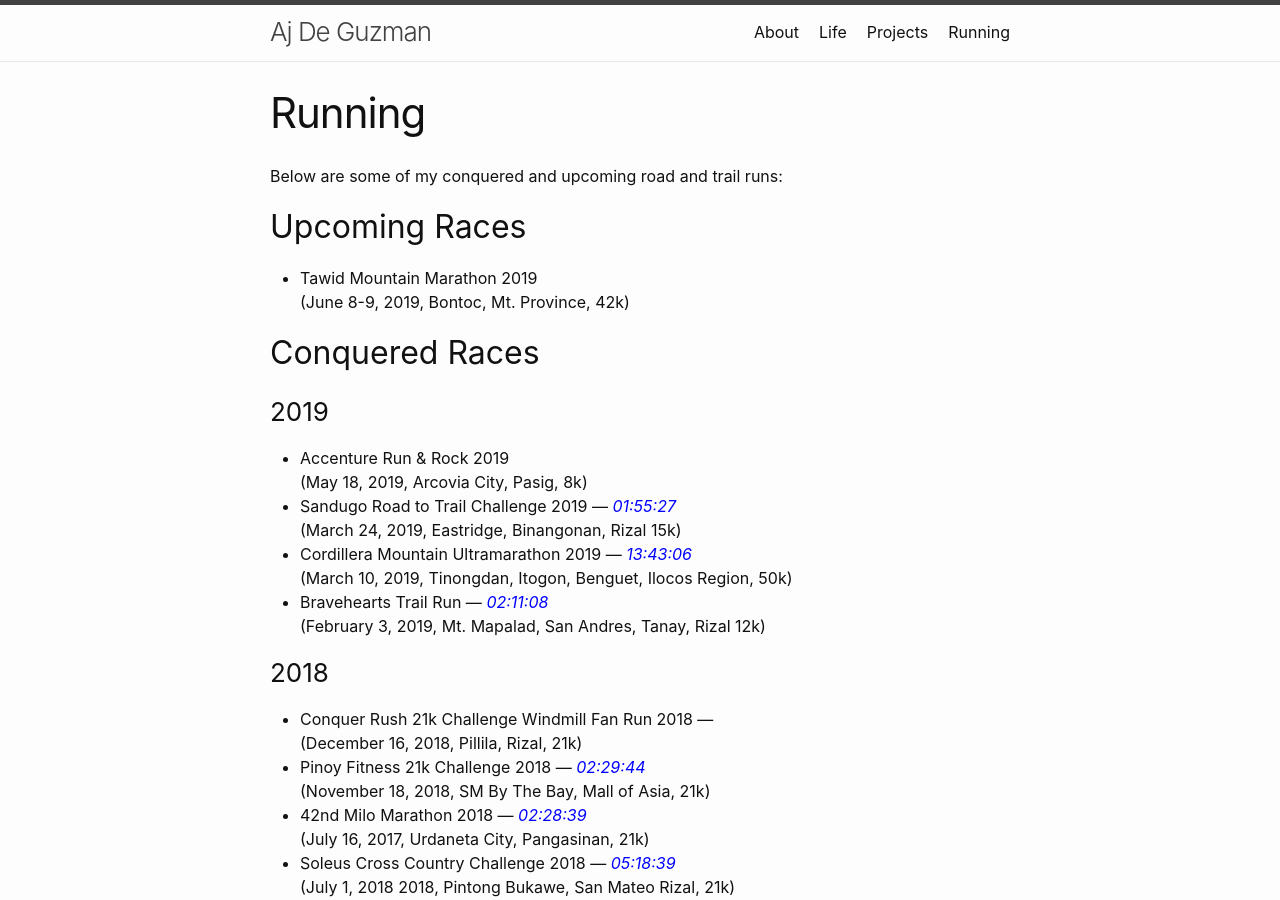
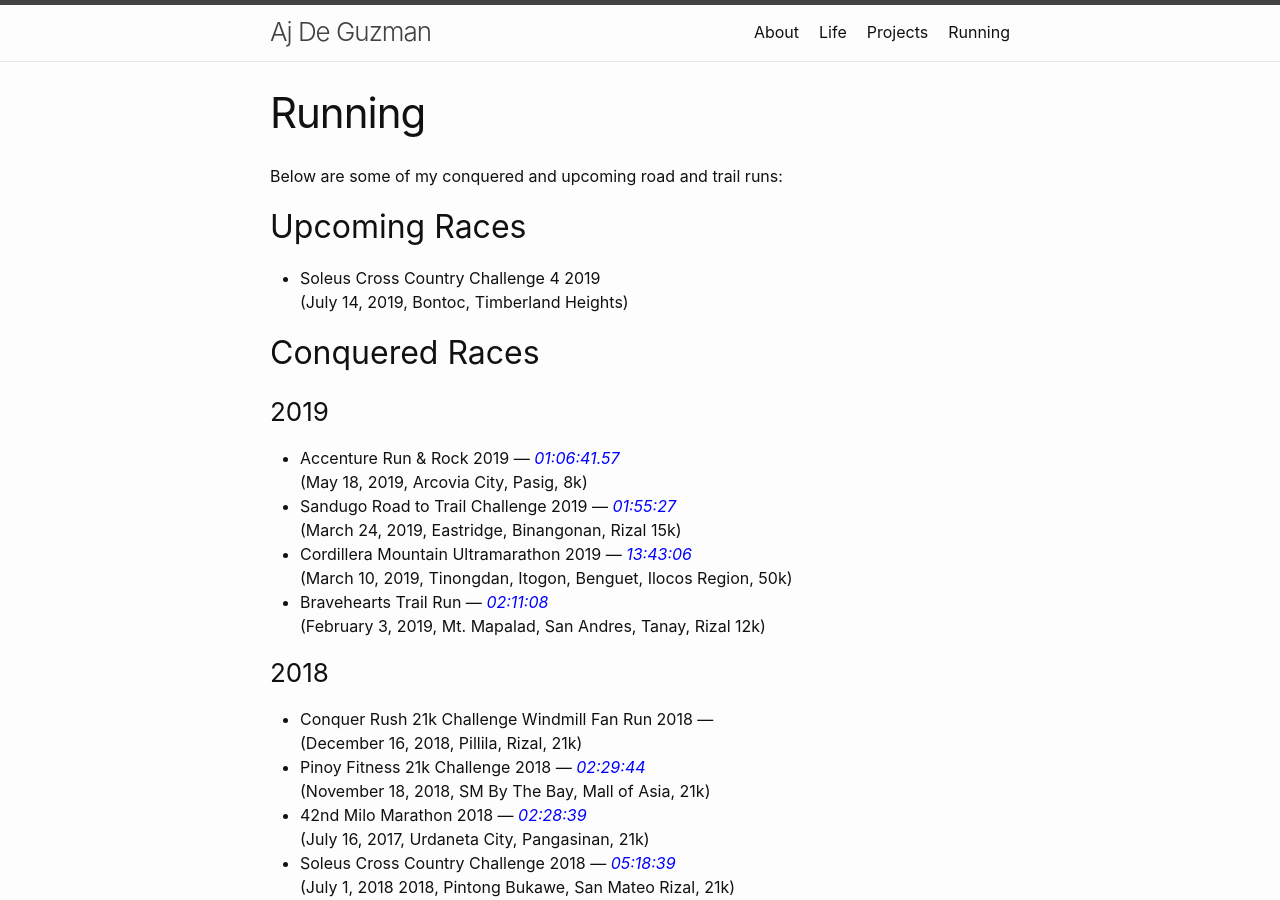
Before and after one commit to ajdeguzman/ajdeguzman.github.io, a Jekyll site: the page built from running.md, in a window 1280 px wide and 900 px high. Built offline with Jekyll 4.4.1, drawn with Linux system fonts in a browser that asks for light colours.

Commit message:
Update running.md

```diff
--- a/running.md
+++ b/running.md
@@ -7,13 +7,13 @@ permalink: /running/
 Below are some of my conquered and upcoming road and trail runs:
 
 ## Upcoming Races
-- Tawid Mountain Marathon 2019
-<br> (June 8-9, 2019, Bontoc, Mt. Province, 42k)
+- Soleus Cross Country Challenge 4 2019
+<br> (July 14, 2019, Bontoc, Timberland Heights)
 
 ## Conquered Races
 
 ### 2019
-- Accenture Run & Rock 2019
+- Accenture Run & Rock 2019 — *01:06:41.57*{: style="color: blue"}
 <br> (May 18, 2019, Arcovia City, Pasig, 8k)
 - Sandugo Road to Trail Challenge 2019 — *01:55:27*{: style="color: blue"}
 <br> (March 24, 2019, Eastridge, Binangonan, Rizal 15k)
```
